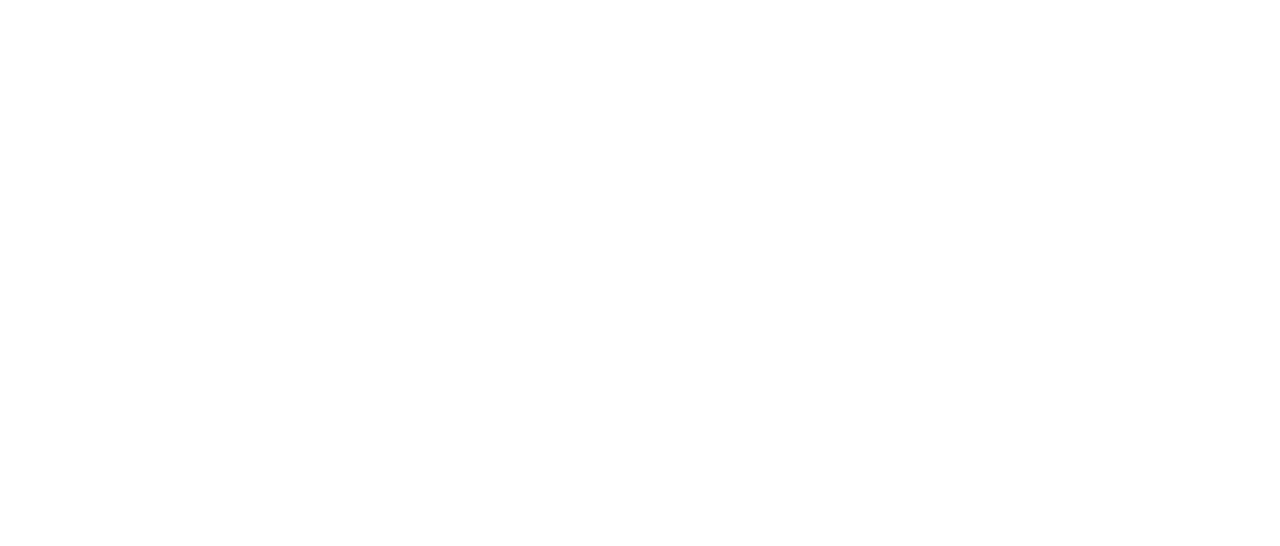
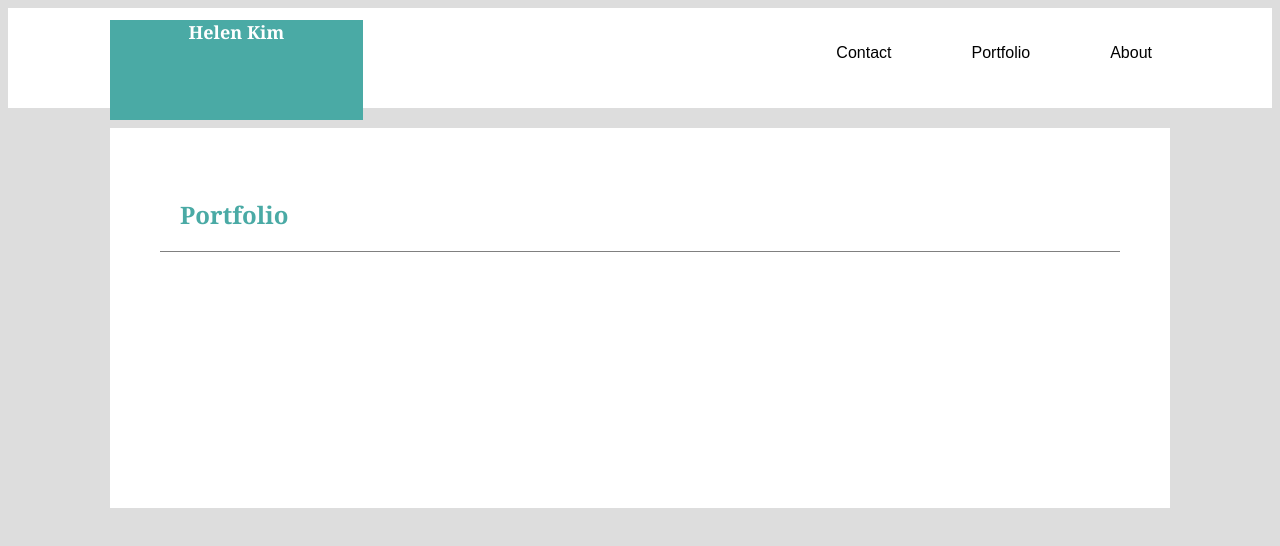
Before and after one commit to HK490/Basic-Portfolio, a plain HTML site: page portfolio.html in a window 1280 px wide. Drawn offline with Linux system fonts and the light colour scheme.

Commit message:
modified picture

```diff
--- a/assets/css/style.css
+++ b/assets/css/style.css
@@ -33,13 +33,13 @@ h2 {
 
 h1 {
     position: absolute;
-    top: -21.5px;
     color: white;
     background: #4aaaa5;
-    height: 75px;
+    height: 100px;
     width: 20%;
     text-align: center;
-    padding-top: 25px;
+    font-size: large;
+
 }
 
 h2 {
--- a/index.html
+++ b/index.html
@@ -5,8 +5,12 @@
     <meta name="viewport" content="width=device-width, initial-scale=1.0">
     <meta http-equiv="X-UA-Compatible" content="ie=edge">
     <link rel="stylesheet" type="text/css" href="./assets/css/style.css"/>
-    <link rel="stylesheet" type="text/html" href="./contact.html"/>
+    <link rel="stylesheet" type="text/css" href="./reset.css">
     <title>Portfolio</title>
+    <!-- http://meyerweb.com/eric/tools/css/reset/
+    v2.0 | 20110126
+    License: none (public domain)
+   */-->
 </head>
 <body>
 
@@ -20,7 +24,7 @@
    <main>
      <div class="container2">
       <h2>About Me</h2>
-      <img class="image" src="C:\Users\Helen\bootcamp\Basic-Portfolio\assets\images\portfolio image.jpg" width="150"; height="150"; alt="image"/>
+      <img class="image" src="./assets/images/portfolio_image.jpg" width="150"; height="150"; alt="image"/>
       <p class="para">My name is Helen Kim.  I was born in South Korea and I came to the states when I was 7 years old.  I lived in north georgia until I graduated high school.  I played the flute in the band in Georgia at my school and the violin in the orchestra at a neighboring school in Tennessee. I enjoy playing the piano for fun, listening to music, and watching movies.  I also like playing video games such as resident evil series and mobile battleground.  I love dogs and I like being around dogs more than I like being around people.  My favorite color is yellow and I'm a big time introvert.  I have a dog name Ruby and a husband.  My husband also works in IT, but primarily in the back-end.<br><br>I graduated from UGA with a major in Health Promotion and Behaviors. Then I worked for about 2 years and went back to school for a certification course at Duke for 1 year.  Then I worked for another 2 years and now I'm back in school for another certification but in a completely different field.  I am excited.  So far it's hard, but I like the outcomes created by coding.  However, I wish to be done with school after this course for a very long time or forever.      </p>
 
    </div>
--- a/portfolio.html
+++ b/portfolio.html
@@ -0,0 +1,26 @@
+<!DOCTYPE html>
+<html lang="en">
+<head>
+    <meta charset="UTF-8">
+    <meta name="viewport" content="width=device-width, initial-scale=1.0">
+    <meta http-equiv="X-UA-Compatible" content="ie=edge">
+    <link rel="stylesheet" type="text/css" href="./assets/css/style.css"/>
+    <title>Document</title>
+</head>
+<body>
+
+    <div class="container">
+        <h1>Helen Kim</h1>
+        <figure class="about">About</figure>
+        <figure class="port">Portfolio</figure>
+        <figure class="contact">Contact</figure>
+    </div>
+
+    <div class="container2">
+        <h2>Portfolio</h2>
+
+
+    </div>
+
+</body>
+</html>
--- /dev/null
+++ b/reset.css
@@ -0,0 +1,43 @@
+html, body, div, span, applet, object, iframe,
+h1, h2, h3, h4, h5, h6, p, blockquote, pre,
+a, abbr, acronym, address, big, cite, code,
+del, dfn, em, img, ins, kbd, q, s, samp,
+small, strike, strong, sub, sup, tt, var,
+b, u, i, center,
+dl, dt, dd, ol, ul, li,
+fieldset, form, label, legend,
+table, caption, tbody, tfoot, thead, tr, th, td,
+article, aside, canvas, details, embed,
+figure, figcaption, footer, header, hgroup,
+menu, nav, output, ruby, section, summary,
+time, mark, audio, video {
+	margin: 0;
+	padding: 0;
+	border: 0;
+	font-size: 100%;
+	font: inherit;
+	vertical-align: baseline;
+}
+/* HTML5 display-role reset for older browsers */
+article, aside, details, figcaption, figure,
+footer, header, hgroup, menu, nav, section {
+	display: block;
+}
+body {
+	line-height: 1;
+}
+ol, ul {
+	list-style: none;
+}
+blockquote, q {
+	quotes: none;
+}
+blockquote:before, blockquote:after,
+q:before, q:after {
+	content: '';
+	content: none;
+}
+table {
+	border-collapse: collapse;
+	border-spacing: 0;
+}
```
Also changed, not shown: assets/images/portfolio_image.jpg (renamed from assets/images/portfolio image.jpg).
